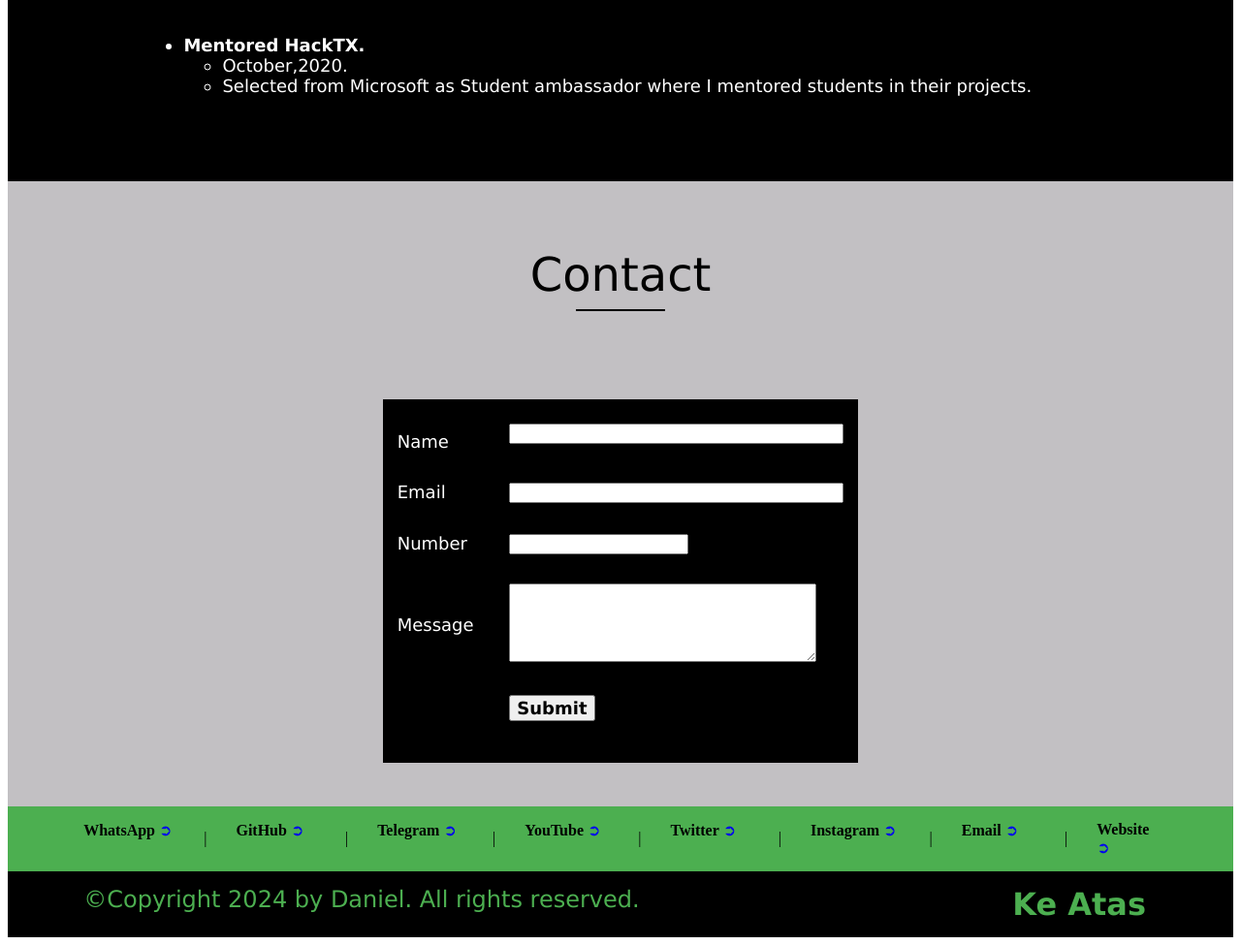
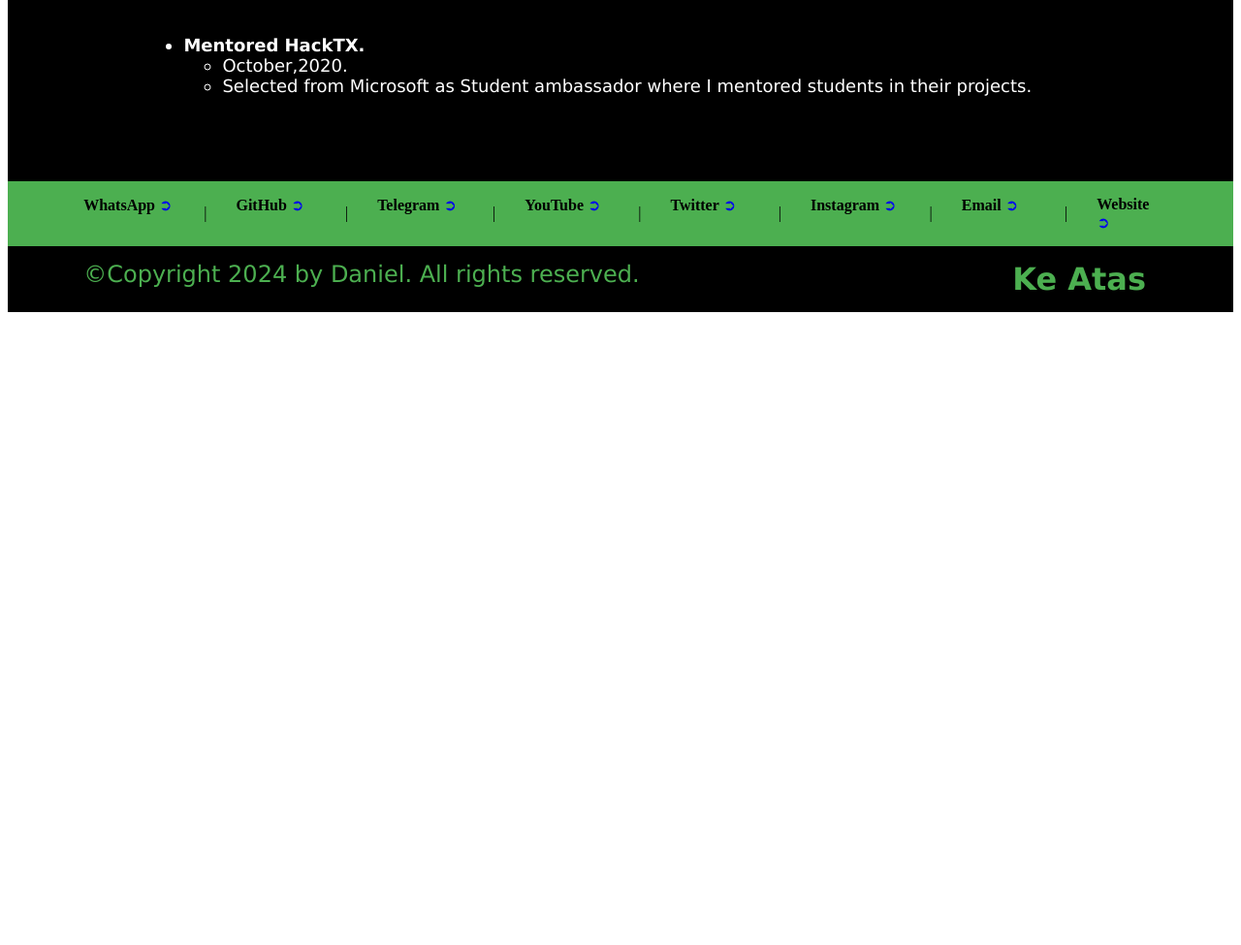
Before and after one commit to LohGeeTec/Website-Daniel, a plain HTML site: page index.html in a window 1280 px wide. Shown: the part 1315-2290 px from the top of the page at 97% size. After the commit the page ends 1645 px from the top, so only its background shows below. Drawn offline with Linux system fonts and the light colour scheme.

Commit message:
Update index.html

```diff
--- a/index.html
+++ b/index.html
@@ -260,119 +260,6 @@
 	<!--Achievement(end)-->
 
 
-	<!--Contact(start)-->
-	<table id="contact" border="0" width="100%"
-		cellpadding="0" cellspacing="0" bgcolor="#c2c0c3">
-		<tr>
-			<td>
-				<table border="0" cellpadding="15"
-					cellspacing="0" width="80%" align="center">
-					<tr>
-						<td height="180" align="center"
-							valign="middle" colspan="2">
-							<font face="Verdana" size="7"
-								color="black">
-								Contact
-							</font>
-							<hr color="black" width="90">
-						</td>
-					</tr>
-
-					<tr>
-						<td align="center" valign="top">
-							<table border="0" width="50%" cellpadding="15"
-								cellspacing="0" align="center" bgcolor="black">
-								<tr>
-									<td width="30%">
-										<hr color="black">
-										<font face="Verdana" size="4"
-											color="#ffffff">
-											Name
-										</font>
-									</td>
-									<td width="70%">
-										<font face="Verdana" size="4"
-											color="#ffffff">
-											<input type="text" size="40">
-										</font>
-									</td>
-								</tr>
-								<tr>
-									<td width="30%">
-										<font face="Verdana" size="4"
-											color="#ffffff">
-											Email
-										</font>
-									</td>
-									<td width="70%">
-										<font face="Verdana" size="4"
-											color="#ffffff">
-											<input type="email" size="40">
-										</font>
-									</td>
-								</tr>
-								<tr>
-									<td width="30%">
-										<font face="Verdana" size="4"
-											color="#ffffff">
-											Number
-										</font>
-									</td>
-									<td width="70%">
-										<font face="Verdana" size="4"
-											color="#ffffff">
-											<input type="number" size="12">
-										</font>
-									</td>
-								</tr>
-								<tr>
-									<td width="30%">
-										<font face="Verdana" size="4"
-											color="#ffffff">
-											Message
-										</font>
-									</td>
-									<td width="70%">
-										<font face="Verdana" size="4"
-											color="#ffffff">
-											<textarea rows="5"
-												cols="37">
-											</textarea>
-										</font>
-									</td>
-								</tr>
-								<tr>
-									<td width="30%">
-
-									</td>
-									<td width="70%">
-										<button type="Submit">
-											<font face="Verdana"
-												size="4" color="black">
-												<b>Submit</b>
-											</font>
-										</button>
-										<hr color="black">
-										<hr color="black">
-									</td>
-								</tr>
-							</table>
-						</td>
-
-					</tr>
-					<tr>
-						<td colspan="2">
-
-
-						</td>
-					</tr>
-				</table>
-			</td>
-		</tr>
-	</table>
-	<!--Contact(end)-->
-
-
 	<!--Footer1(start)-->
 	<table id="footer" border="0" width="100%"
 		cellpadding="0" cellspacing="0" bgcolor="#4CAF50">
```
